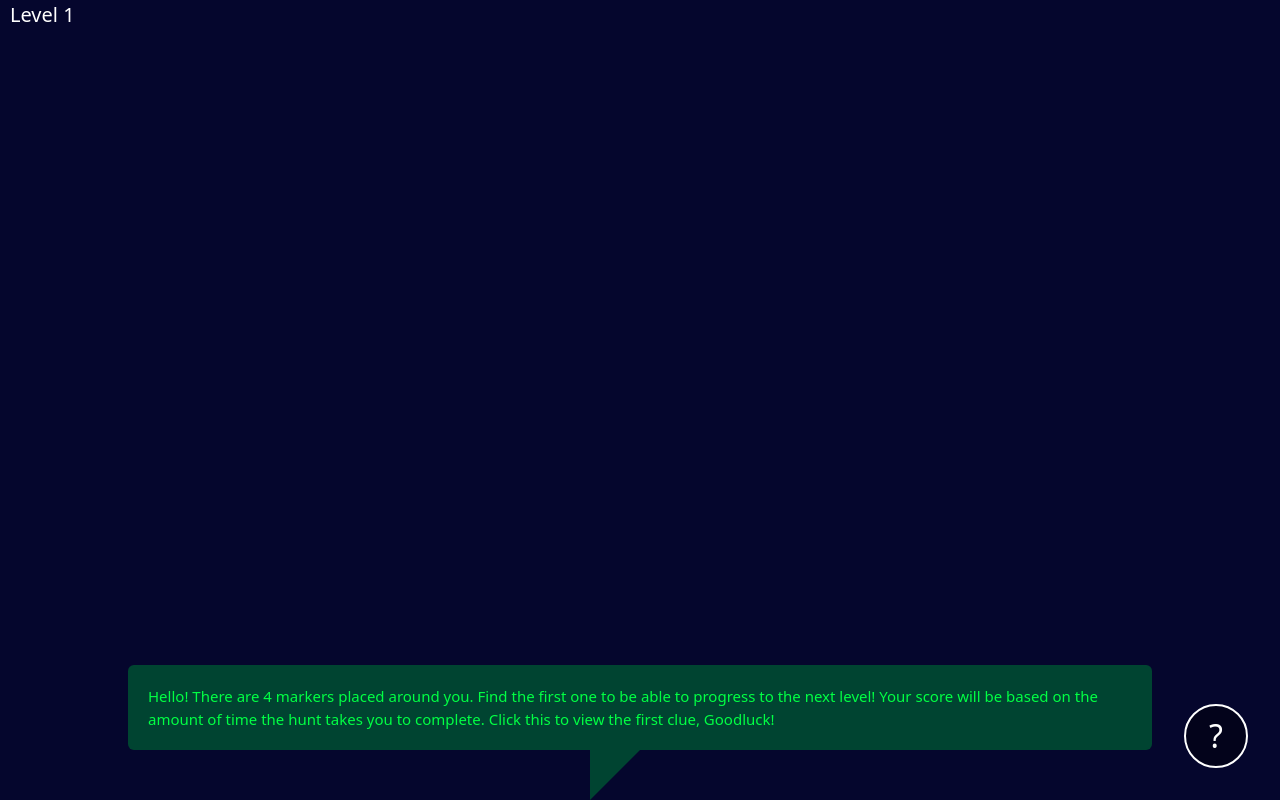
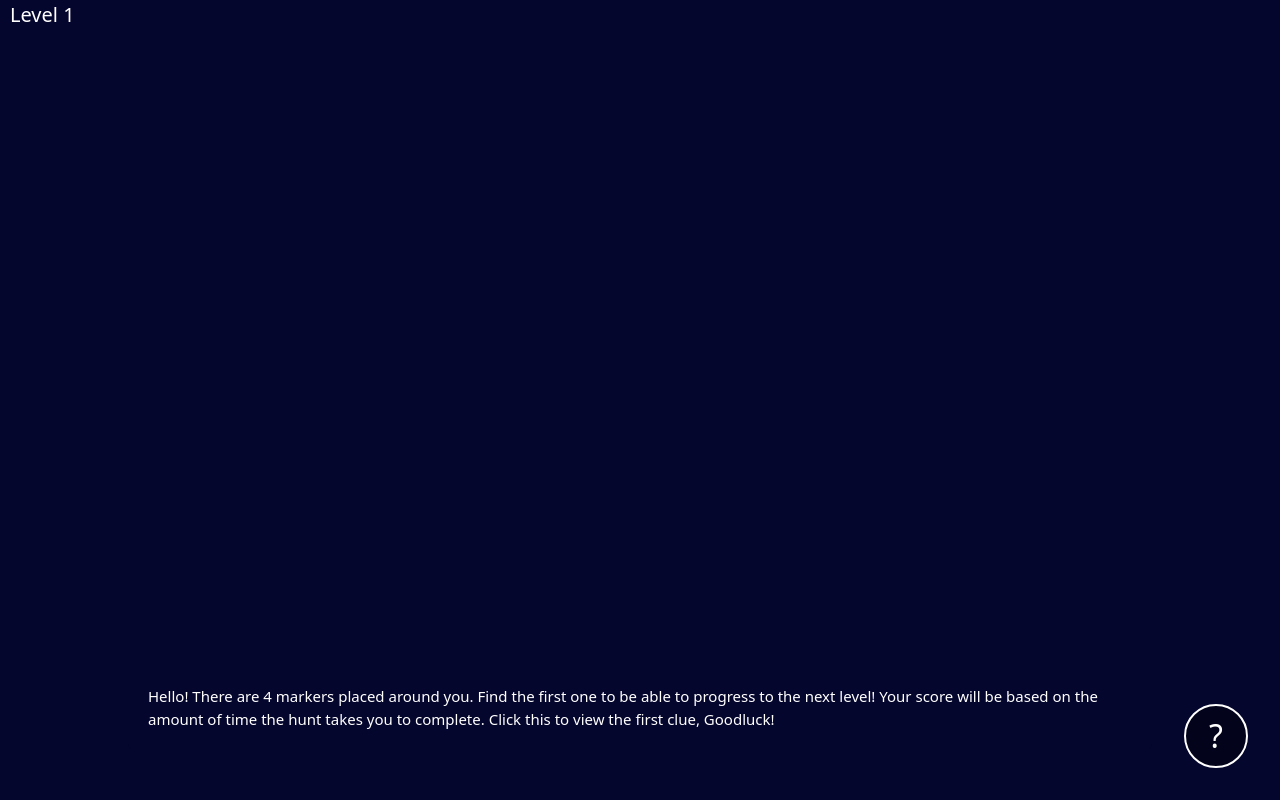
Before and after one commit to luke-buttifant/Treasure-Hunt-AR, a plain HTML site: page ar.html in a window 1280 px wide. Drawn offline with nearby package versions, Linux system fonts and the light colour scheme.

Commit message:
Changed speech bubble text

```diff
--- a/css/style.css
+++ b/css/style.css
@@ -7,8 +7,8 @@
 	right: 10px;
 	left: 10px;
     min-height: 5%;
-	background: #004431;
-	color: #0f4;
+	background: rgb(5, 6, 45);
+	color: #ffffff;
 	font-size: 15px!important;
     border-radius: .4em;
 	padding: 20px;
@@ -28,7 +28,7 @@ body{
 	width: 0;
 	height: 0;
 	border: 50px solid transparent;
-	border-top-color: #004431;
+	border-top-color: rgb(5, 6, 45);
 	border-bottom: 0;
 	border-left: 0;
 	margin-left: -50px;
```
